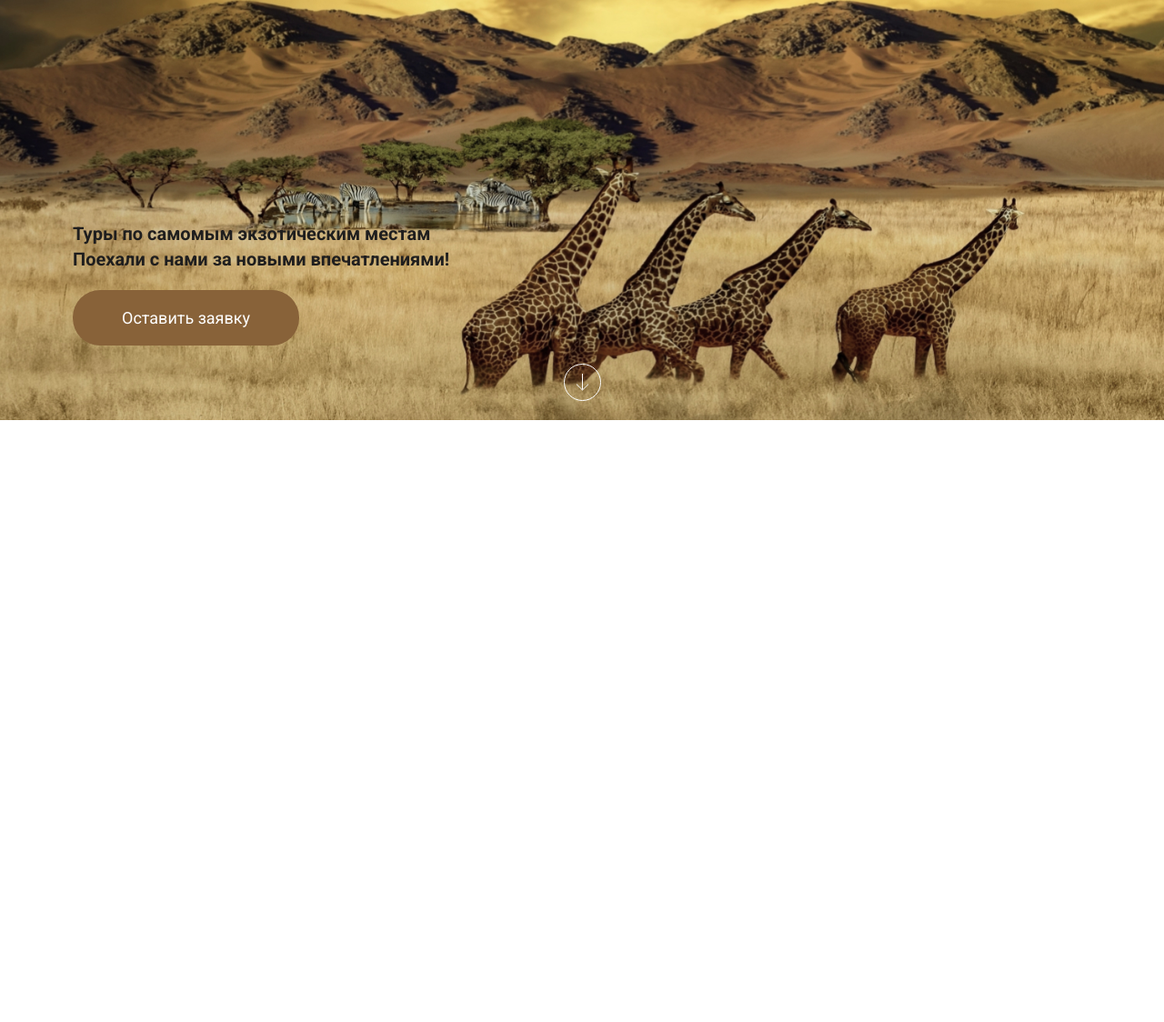
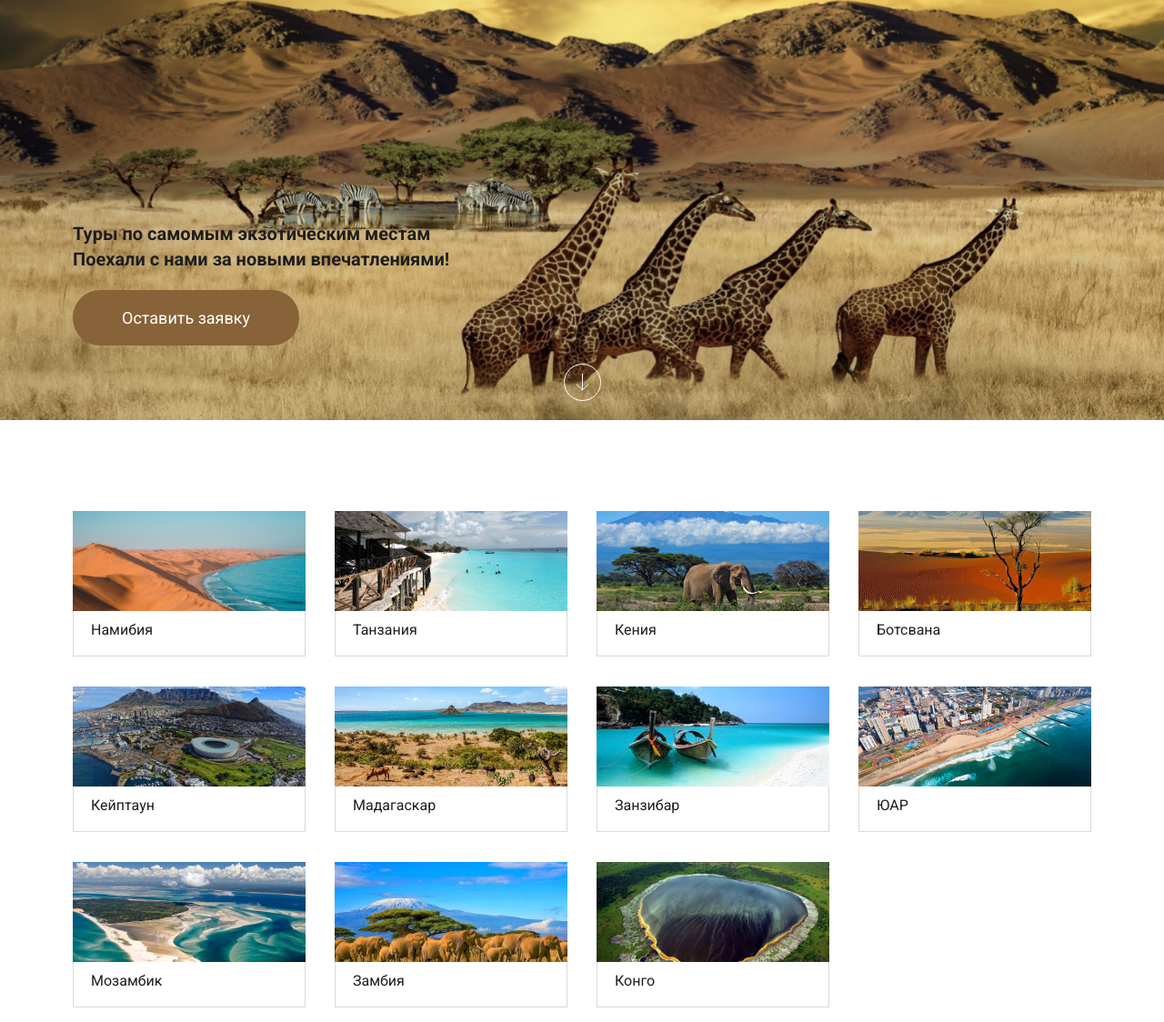
Before and after one commit to GolovanovAlex/Safari_in_Africa_landing, a plain HTML site: page index.html in a window 1280 px wide. Shown: the part 338-1462 px from the top of the page at 91% size. Before the commit the page ends 800 px from the top, so only its background shows below. Drawn offline with nearby package versions, Linux system fonts and the light colour scheme.

Commit message:
add dir-direction

```diff
--- a/index.html
+++ b/index.html
@@ -23,6 +23,7 @@
     <link rel="stylesheet" href="css/jquery.fancybox.css" />
     <link rel="stylesheet" href="css/style.css" />
   </head>
+  <!-- Добавить hover в header -->
   <body>
     <header class="header">
       <div class="container">
@@ -76,6 +77,100 @@
         </div>
       </div>
     </header>
+    <div class="direction">
+      <div class="container">
+        <div class="direction__inner">
+          <div class="direction__item">
+            <img
+              src="images/content/direction-1.jpg"
+              alt="Direction"
+              class="direction__img"
+            />
+            <p class="direction__text">Намибия</p>
+          </div>
+          <div class="direction__item">
+            <img
+              src="images/content/direction-2.jpg"
+              alt="Direction"
+              class="direction__img"
+            />
+            <p class="direction__text">Танзания</p>
+          </div>
+          <div class="direction__item">
+            <img
+              src="images/content/direction-3.jpg"
+              alt="Direction"
+              class="direction__img"
+            />
+            <p class="direction__text">Кения</p>
+          </div>
+          <div class="direction__item">
+            <img
+              src="images/content/direction-4.jpg"
+              alt="Direction"
+              class="direction__img"
+            />
+            <p class="direction__text">Ботсвана</p>
+          </div>
+          <div class="direction__item">
+            <img
+              src="images/content/direction-5.jpg"
+              alt="Direction"
+              class="direction__img"
+            />
+            <p class="direction__text">Кейптаун</p>
+          </div>
+          <div class="direction__item">
+            <img
+              src="images/content/direction-6.jpg"
+              alt="Direction"
+              class="direction__img"
+            />
+            <p class="direction__text">Мадагаскар</p>
+          </div>
+          <div class="direction__item">
+            <img
+              src="images/content/direction-7.jpg"
+              alt="Direction"
+              class="direction__img"
+            />
+            <p class="direction__text">Занзибар</p>
+          </div>
+          <div class="direction__item">
+            <img
+              src="images/content/direction-8.jpg"
+              alt="Direction"
+              class="direction__img"
+            />
+            <p class="direction__text">ЮАР</p>
+          </div>
+          <div class="direction__item">
+            <img
+              src="images/content/direction-9.jpg"
+              alt="Direction"
+              class="direction__img"
+            />
+            <p class="direction__text">Мозамбик</p>
+          </div>
+          <div class="direction__item">
+            <img
+              src="images/content/direction-10.jpg"
+              alt="Direction"
+              class="direction__img"
+            />
+            <p class="direction__text">Замбия</p>
+          </div>
+          <div class="direction__item">
+            <img
+              src="images/content/direction-11.jpg"
+              alt="Direction"
+              class="direction__img"
+            />
+            <p class="direction__text">Конго</p>
+          </div>
+        </div>
+      </div>
+    </div>
 
     <script src="https://ajax.googleapis.com/ajax/libs/jquery/3.4.1/jquery.min.js"></script>
     <script src="js/slick.min.js"></script>
--- a/scss/style.scss
+++ b/scss/style.scss
@@ -138,8 +138,25 @@ body {
     justify-content: center;
     margin-bottom: 15px;
   }
-  &__arrow-link {
+}
+.direction {
+  padding-top: 100px;
+  margin-bottom: 100px;
+  &__inner {
+    display: grid;
+    grid-template-columns: repeat(4, 1fr);
+    gap: 33px 32px;
   }
-  &__arrow-img {
+  &__item {
+  }
+  &__img {
+    display: block;
+  }
+  &__text {
+    font-size: 16px;
+    line-height: 18px;
+    border: 1px solid $color-border;
+    border-top: none;
+    padding: 12px 19px 19px;
   }
 }
```
Also changed, not shown: css/style.css, images/content/direction-1.jpg (added), images/content/direction-10.jpg (added), images/content/direction-11.jpg (added), images/content/direction-2.jpg (added), images/content/direction-3.jpg (added), images/content/direction-4.jpg (added), images/content/direction-5.jpg (added), images/content/direction-6.jpg (added), images/content/direction-7.jpg (added), images/content/direction-8.jpg (added), images/content/direction-9.jpg (added).
